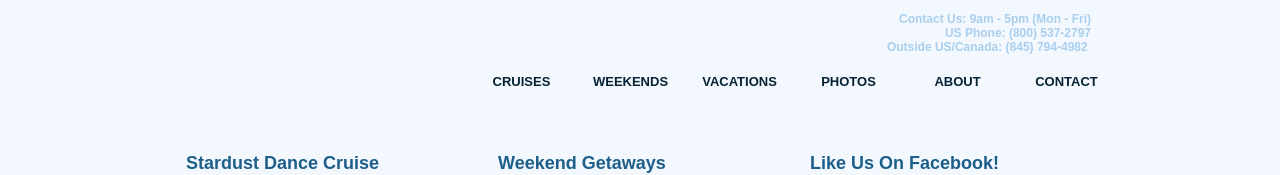
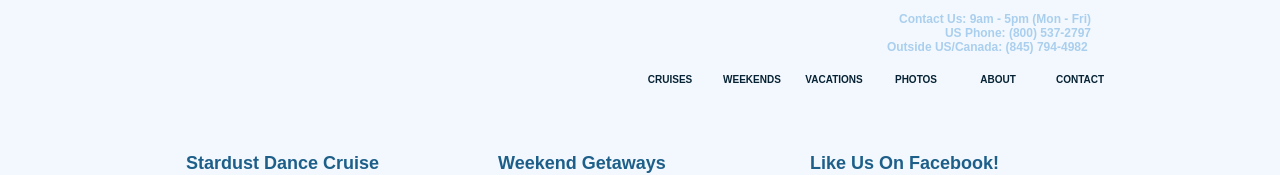
Before and after one commit to JLessinger/stardustdance, a plain HTML site: page index_gen.html in a window 1280 px wide. Shown: the top 175 px of the page. Drawn offline with nearby package versions, Linux system fonts and the light colour scheme; a script that the page names is missing.

Commit message:
new header

```diff
--- a/StyleSheets/style_sarah.css
+++ b/StyleSheets/style_sarah.css
@@ -62,7 +62,7 @@ div#header div#tabs ul {
 }
 div#header div#tabs ul li.tab,
 div#header div#tabs ul li.tab_over{
-    width: 107px;
+    width: 80px;
     height: 38px;
     text-align: center;
     float: left;
@@ -71,7 +71,7 @@ div#header div#tabs ul li.tab_over{
     color: #062234;
     font-weight: bold;
     text-transform: uppercase;
-    font-size: 13px;
+    font-size: 10px;
     text-decoration: none;
     list-style-type: none;
 }
```
